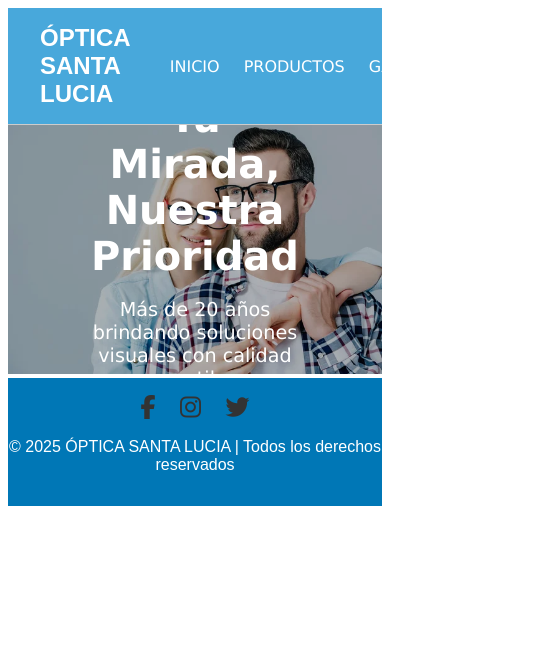
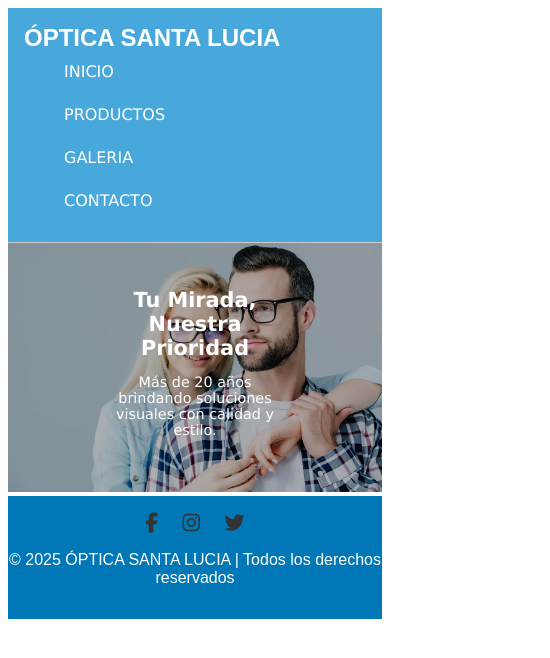
Before and after one commit to DUARTE205/tp-maquetacion, a plain HTML site: page index.html in a window 390 px wide. Shown: the whole page, 550 px wide, since content can reach past the window. Drawn offline with Linux system fonts and the light colour scheme.

Commit message:
reviso  diseño responsive en página principal

```diff
--- a/css/styles.css
+++ b/css/styles.css
@@ -100,10 +100,52 @@ footer {
   .social-icons a:hover {
     color: #0077cc;
   }
+  @media (max-width: 768px) {
+    .navbar {
+      flex-direction: column;
+      align-items: flex-start;
+    }
+
+    .nav-links {
+      flex-direction: column;
+      width: 100%;
+      gap: 10px;
+      margin-top: 10px;
+    }
+
+    .nav-links a {
+      padding: 0.5rem 0;
+    }
+
+    .hero-text h1 {
+      font-size: 1.8rem;
+      text-align: center;
+    }
+
+    .hero-text p {
+      font-size: 1rem;
+      text-align: center;
+    }
+
+    .h-image {
+      max-height: 50vh;
+    }
+  }
 
   @media (max-width: 480px) {
-    .card h3 {
-      font-size: 1rem;
+    .navbar {
+      padding: 1rem;
     }
 
+    .hero-text h1 {
+      font-size: 1.3rem;
+    }
+
+    .hero-text p {
+      font-size: 0.9rem;
+    }
+
+    .social-icons a {
+      font-size: 20px;
+    }
   }
```
